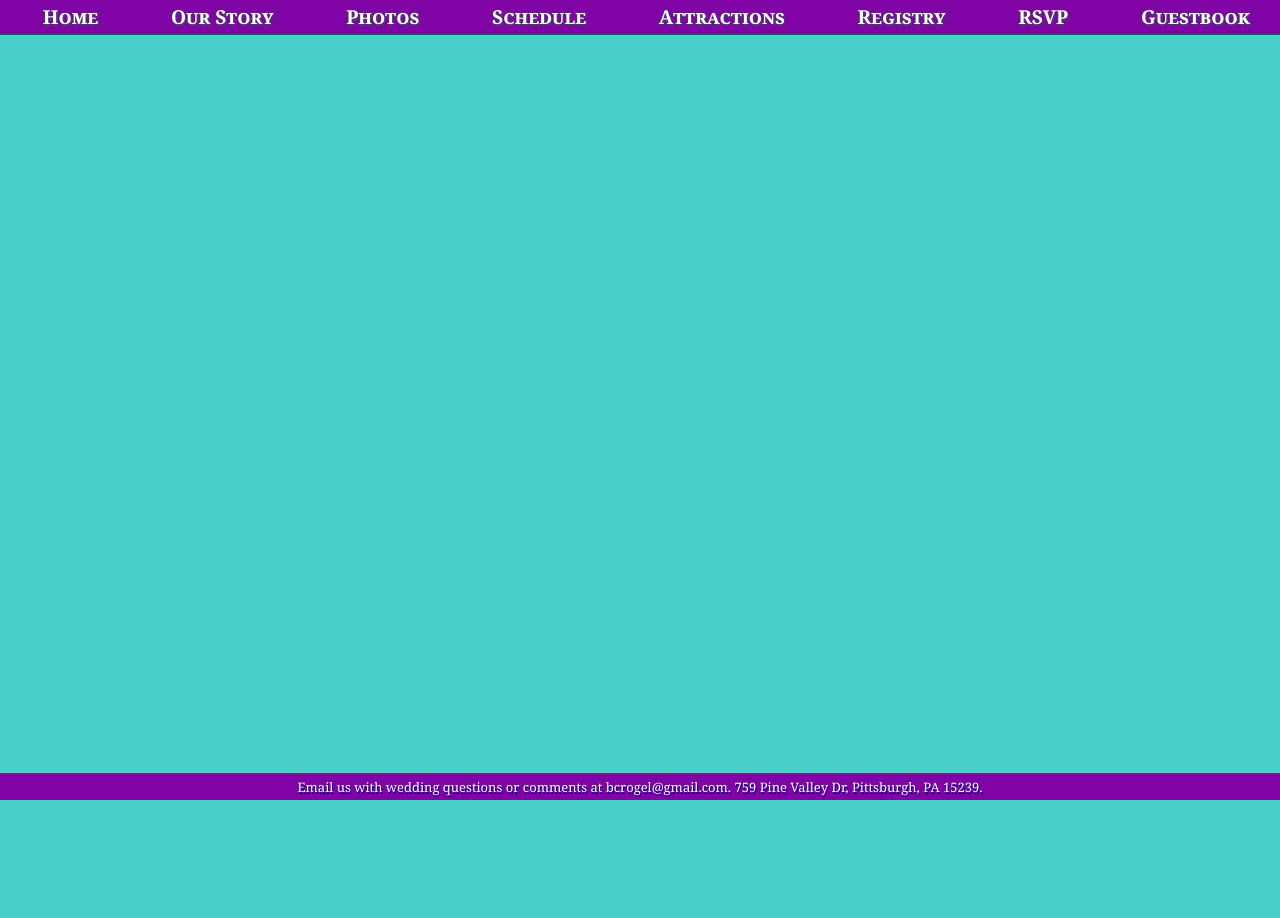
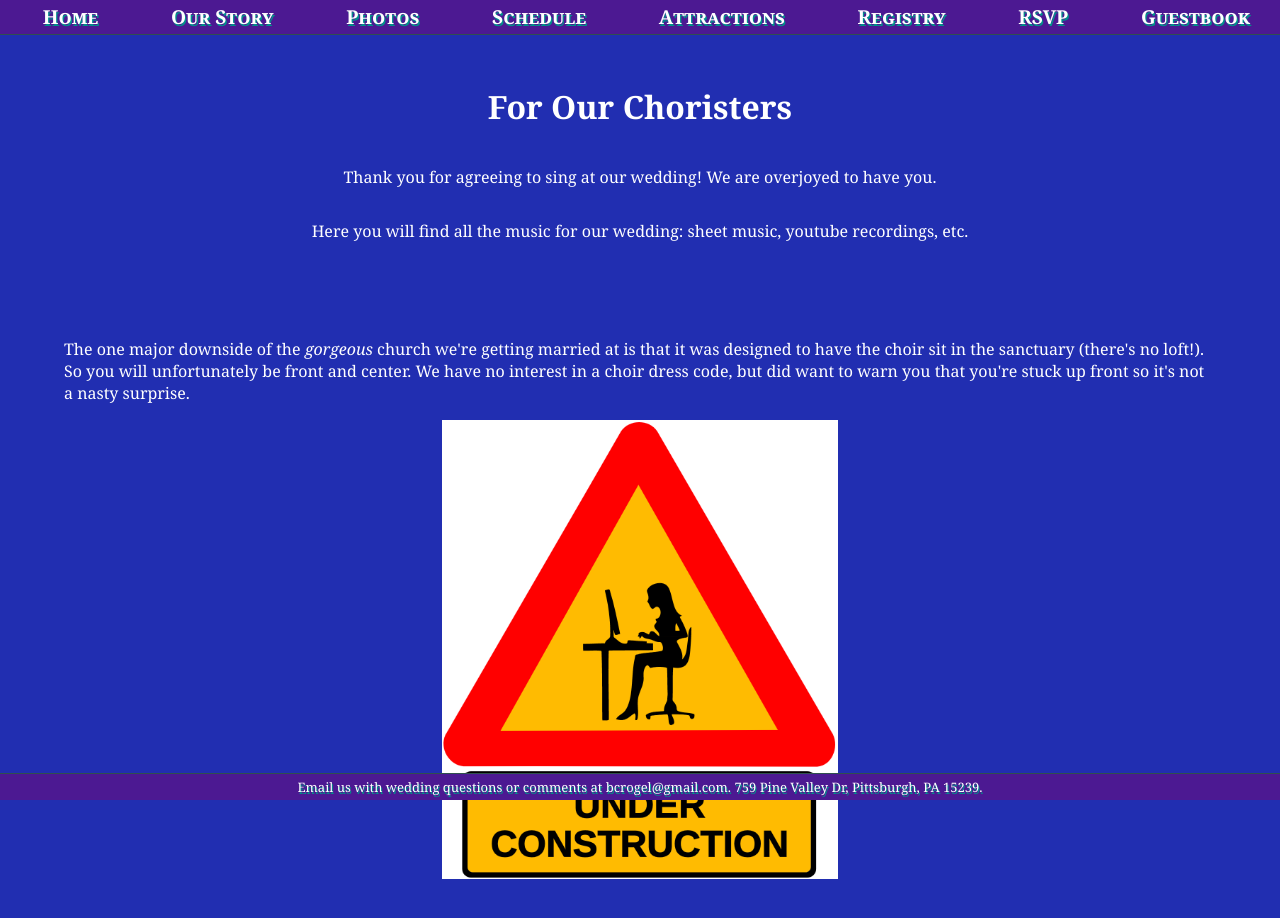
Before and after one commit to feminaprovita/bcrogel, a React app: page /choir in a window 1280 px wide. Before the commit the page ends 800 px from the top, so only its background shows below. Built offline with nearby package versions, Linux system fonts and the light colour scheme.

Commit message:
initial update for final color scheme, initialized secret choir page

```diff
--- /dev/null
+++ b/client/components/Choir.js
@@ -0,0 +1,23 @@
+import React from 'react'
+
+const Choir = () => (
+  <div id='choir-container' className='page-container'>
+    <h1>For Our Choristers</h1>
+    <p>Thank you for agreeing to sing at our wedding! We are overjoyed to have you.</p>
+    <p>Here you will find all the music for our wedding: sheet music, youtube recordings, etc.</p>
+    <p></p>
+    <p></p>
+    <p>The one major downside of the <em>gorgeous</em> church we're getting married
+    at is that it was designed to have the choir sit in the sanctuary (there's no
+    loft!). So you will unfortunately be front and center. We have no interest in a
+    choir dress code, but did want to warn you that you're stuck up front so it's
+    not a nasty surprise.</p>
+    <img
+      className='under-construction small-image'
+      src='./images/under_construction_geek_woman.png'
+      alt='Under Construction'
+      />
+  </div>
+)
+
+export default Choir
--- a/client/components/index.js
+++ b/client/components/index.js
@@ -10,3 +10,4 @@ export {default as WeddingParty} from './WeddingParty'
 export {default as Navbar} from './Navbar'
 export {default as Footer} from './Footer'
 export {default as CookieTable} from './CookieTable'
+export {default as Choir} from './Choir'
--- a/client/routes.js
+++ b/client/routes.js
@@ -1,6 +1,6 @@
 import React from 'react'
 import {withRouter, Route, Switch} from 'react-router-dom'
-import {Home, OurStory, Schedule, Attractions, WeddingParty, Registry, Photos, RSVP, Guestbook, CookieTable} from './components'
+import {Home, OurStory, Schedule, Attractions, WeddingParty, Registry, Photos, RSVP, Guestbook, CookieTable, Choir} from './components'
 
 const Routes = () => (
   <Switch>
@@ -14,6 +14,7 @@ const Routes = () => (
     <Route exact path="/rsvp" component={RSVP} />
     <Route exact path="/guestbook" component={Guestbook} />
     <Route exact path="/cookietable" component={CookieTable} />
+    <Route exact path="/choir" component={Choir} />
   </Switch>
 )
 
--- a/public/style.css
+++ b/public/style.css
@@ -1,7 +1,8 @@
 body {
   font-family: Georgia, 'Times New Roman', Times, serif;
   margin: 0;
-  background: #48D1CC;
+  background: #212eb1;
+  color: white;
 }
 
 a {
@@ -17,22 +18,22 @@ nav {
   z-index: 2;
   position: fixed;
   top: 0;
-  background: #8003A6;
+  background: #4c1992;
   width: 100%;
-  text-shadow: 0.08em 0.14em darkslategray;
+  text-shadow: 0.08em 0.14em #00908b;
   border-bottom: 1px ridge darkslategray;
 }
 
 nav a {
   color: white;
-  text-decoration: 1px solid #8003A6;
+  text-decoration: 1px solid #4c1992;
 }
 
 nav a:hover,
 .navlink-one a:hover {
   font-weight: bolder;
   /* text-shadow: 0.08em 0.14em darkgreen; */
-  text-shadow: 0.16em 0.28em darkblue;
+  text-shadow: 0.16em 0.28em #00908b;
   -webkit-transition: all 0.3s;
   transition: all 0.3s;
 }
@@ -67,10 +68,10 @@ nav a:hover,
   max-height: 2em;
   border-top: 1px ridge darkslategray;
   /* background: linear-gradient(to right, #B9DEFF, #dcccfd); */
-  background: #8003A6;
+  background: #4c1992;
   color: white;
   text-align: center;
-  text-shadow: 0.075em 0.12em darkblue;
+  text-shadow: 0.075em 0.12em #00908b;
   font-size: small;
 }
 
```
